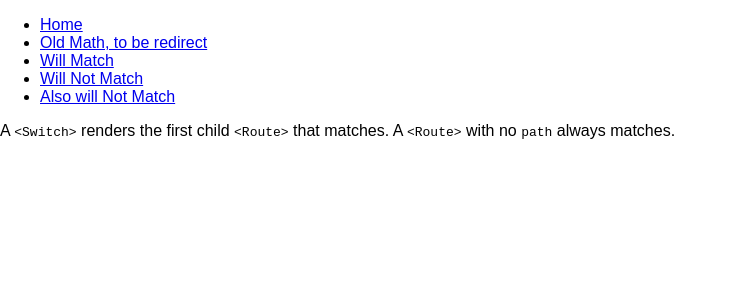
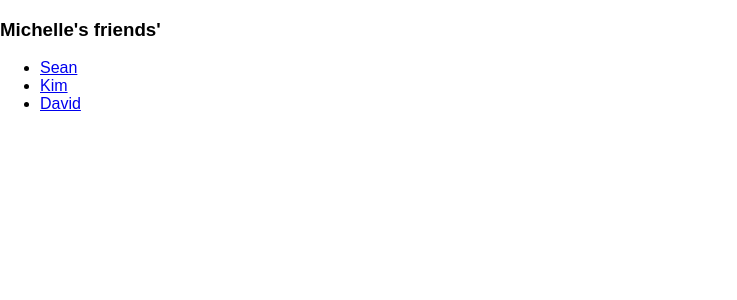
Before and after one commit to oscaroceguera/react-router-4, a React (Create React App) app: page / in a window 1280 px wide. Shown: the top 300 px of the page, without its empty margins (0-737 px from the left). Built offline with nearby package versions, Linux system fonts and the light colour scheme.

Commit message:
Recursive Paths

```diff
--- a/src/App.js
+++ b/src/App.js
@@ -2,46 +2,42 @@ import React from 'react';
 import {
   BrowserRouter as Router,
   Route,
-  Link,
-  Switch,
-  Redirect
+  Link
 } from 'react-router-dom'
 
-const Home = () => (
-  <p>
-    A <code>&lt;Switch></code> renders the
-    first child <code>&lt;Route></code> that
-    matches. A <code>&lt;Route></code> with
-    no <code>path</code> always matches.
-  </p>
-)
+const PEEPS = [
+  { id: 0, name: 'Michelle', friends: [ 1, 2, 3 ] },
+  { id: 1, name: 'Sean', friends: [ 0, 3 ] },
+  { id: 2, name: 'Kim', friends: [ 0, 1, 3 ], },
+  { id: 3, name: 'David', friends: [ 1, 2 ] }
+]
 
-const WillMatch = () => <h3>Matched!</h3>
+const find = (id) => PEEPS.find(p => p.id == id)
 
-const NoMatch = ({location}) => (
-  <div>
-    <h3>No Match for <code>{location.pathname}</code></h3>
-  </div>
-)
+const Person = ({ match }) => {
+  const person = find(match.params.id)
 
-const NoMatchExample = () => (
+  return  (
+    <div>
+      <h3>{person.name}'s friends'</h3>
+      <ul>
+        {person.friends.map(id => (
+          <li key={id}>
+            <Link to={`${match.url}/${id}`}>
+              {find(id).name}
+            </Link>
+          </li>
+        ))}
+      </ul>
+      <Route path={`${match.url}/:id`} component={Person} />
+    </div>
+  )
+}
+
+const RecursiveExample = () => (
   <Router>
-    <div>
-      <ul>
-        <li><Link to="/">Home</Link></li>
-        <li><Link to="/old-match">Old Math, to be redirect</Link></li>
-        <li><Link to="/will-match">Will Match</Link></li>
-        <li><Link to="/will-not-match">Will Not Match</Link></li>
-        <li><Link to="/also/will/not/match">Also will Not Match</Link></li>
-      </ul>
-      <Switch>
-        <Route path="/" exact component={Home} />
-        <Redirect from="/old-match" to="/will-match" />
-        <Route path="/will-match" component={WillMatch} />
-        <Route component={NoMatch} />
-      </Switch>
-    </div>
+    <Person match={{ params: { id: 0 }, url: ''}} />
   </Router>
 )
 
-export default NoMatchExample
+export default RecursiveExample
```
